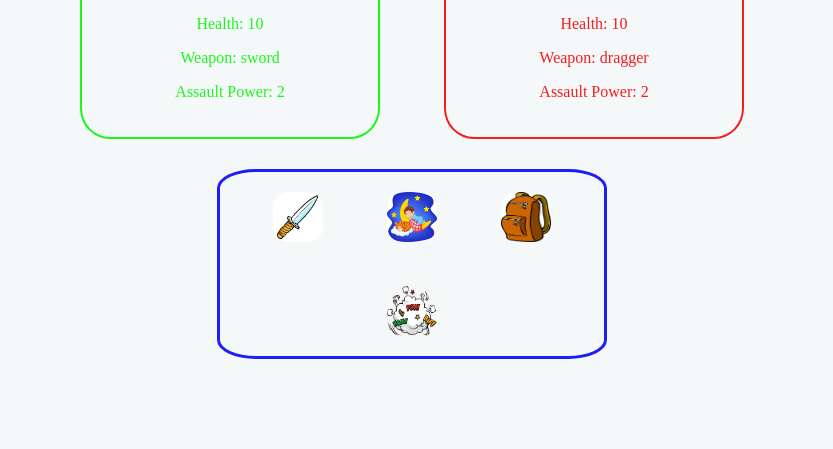
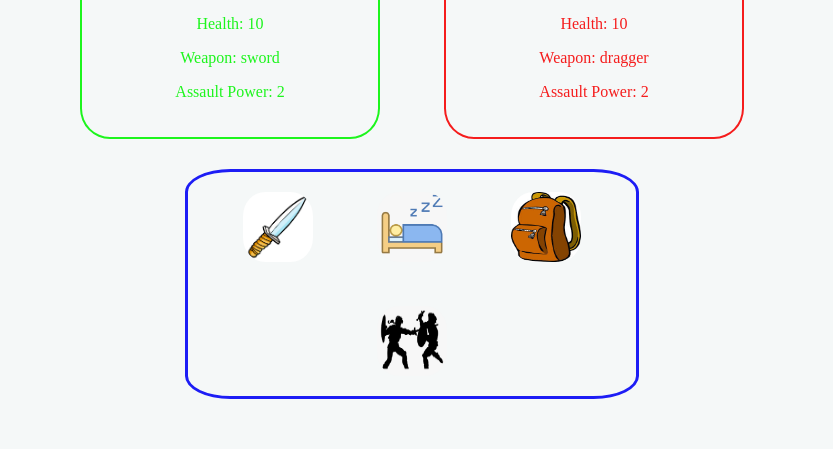
Before and after one commit to Ramprasad-R/herogame, a plain HTML site: page index.html in a window 1280 px wide. Shown: the part 321-770 px from the top of the page, without its empty margins (228-1061 px from the left). Drawn offline with Linux system fonts and the light colour scheme.

Commit message:
updated image and size, cleared form after submit

```diff
--- a/herogame.js
+++ b/herogame.js
@@ -34,6 +34,8 @@ function submitName() {
   if (enemyName) {
     enemy.name = enemyName;
   }
+  getHeroName.value = "";
+  getEnemyName.value = "";
   displayStat();
 }
 
--- a/index.html
+++ b/index.html
@@ -37,9 +37,9 @@
     <div class="playControls">
       <img class="playControl-item dragger-item" src="./public/images/dragger.jpg" alt="Dagger"
         onclick="invokePickUpItems()" id="dagger">
-      <img class="playControl-item" src="./public/images/rest.jpg" alt="Rest" onclick="invokeRest()" id="inn">
+      <img class="playControl-item" src="./public/images/rest.png" alt="Rest" onclick="invokeRest()" id="inn">
       <img class="playControl-item" src="./public/images/bag.jpeg" alt="Bag" onclick="invokeEquipWepon()" id="bag">
-      <img class="playControl-item" src="./public/images/fight.jpg" alt="Fight" onclick="invokeFight()" id="fight">
+      <img class="playControl-item" src="./public/images/fight.png" alt="Fight" onclick="invokeFight()" id="fight">
     </div>
   </section>
 
--- a/public/css/style.css
+++ b/public/css/style.css
@@ -12,12 +12,12 @@ footer{
 .playControls{
   border: 3px solid rgb(29, 29, 245);
   border-radius: 10%;
-  width: 30%;
+  width: 35%;
   margin: 0 auto;
 }
 .playControl-item{
-  width: 50px;
-  height: 50px;
+  width: 70px;
+  height: 70px;
   padding: 20px 30px 20px 30px;
   border-radius: 40%;
 }
```
Also changed, not shown: public/images/fight.jpg (deleted), public/images/fight.png (added), public/images/rest.jpg (deleted), public/images/rest.png (added).
